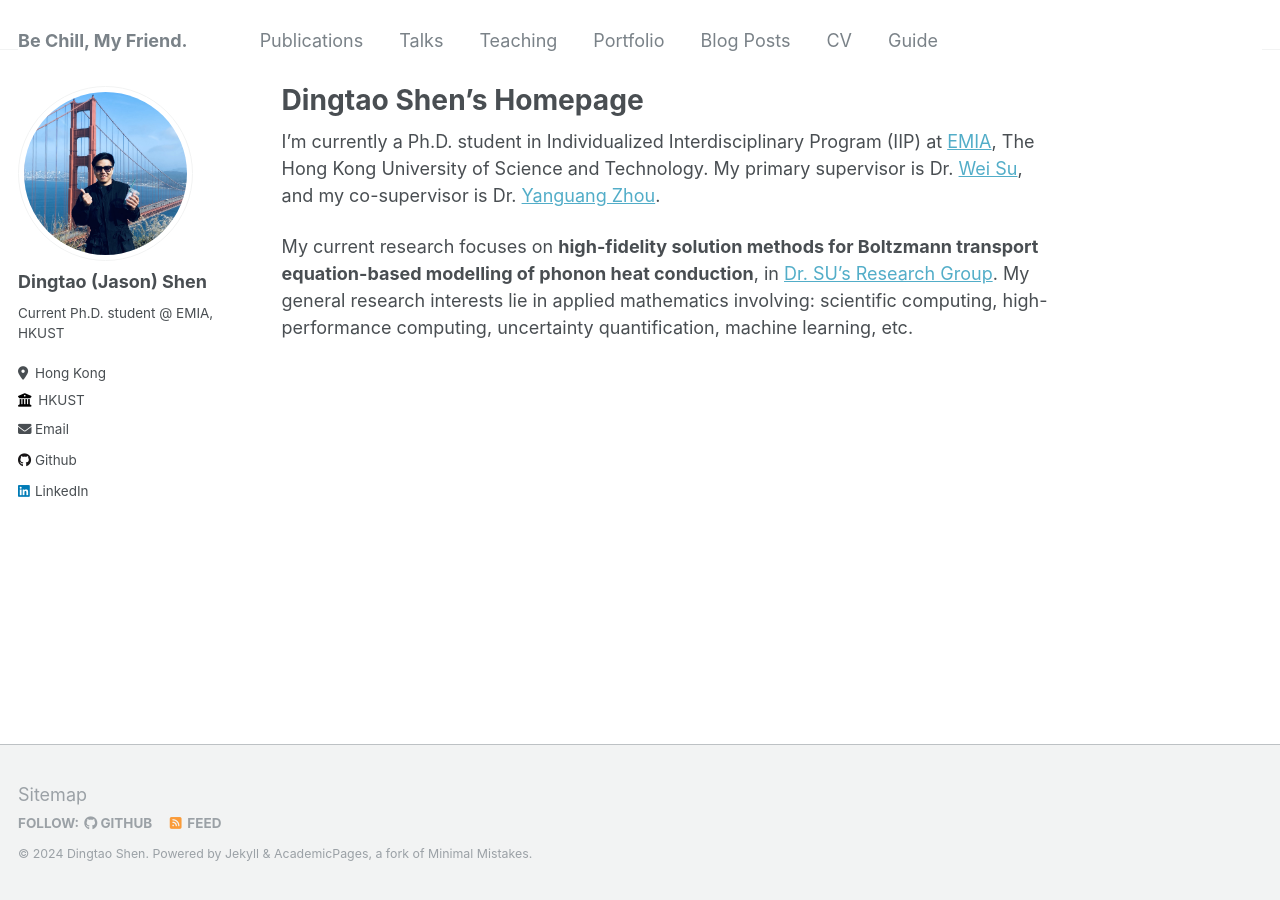
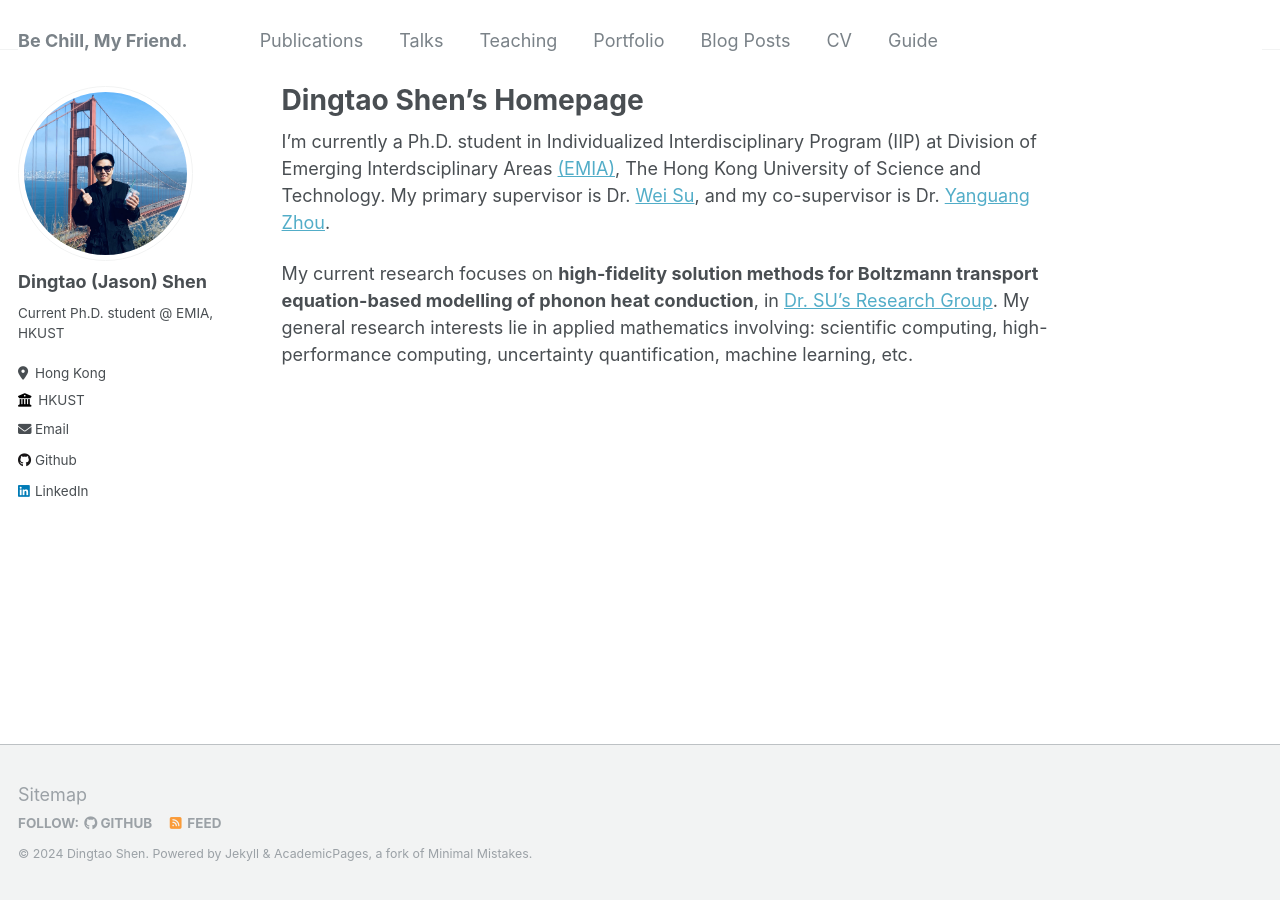
Before and after one commit to dingtao-shen/dingtao-shen.github.io, a Jekyll site: the page built from _pages/about.md, in a window 1280 px wide. Built offline with Jekyll 4.4.1, drawn with Linux system fonts in a browser that asks for light colours.

Commit message:
Update about.md

```diff
--- a/_pages/about.md
+++ b/_pages/about.md
@@ -7,6 +7,6 @@
   - /about.html
 ---
 
-I'm currently a Ph.D. student in Individualized Interdisciplinary Program (IIP) at [EMIA](https://emia.hkust.edu.hk/), The Hong Kong University of Science and Technology. My primary supervisor is Dr. [Wei Su](https://facultyprofiles.hkust.edu.hk/profiles.php?profile=wei-su-weisu), and my co-supervisor is Dr. [Yanguang Zhou](https://seng.hkust.edu.hk/about/people/faculty/yanguang-zhou).
+I'm currently a Ph.D. student in Individualized Interdisciplinary Program (IIP) at Division of Emerging Interdsciplinary Areas [(EMIA)](https://emia.hkust.edu.hk/), The Hong Kong University of Science and Technology. My primary supervisor is Dr. [Wei Su](https://facultyprofiles.hkust.edu.hk/profiles.php?profile=wei-su-weisu), and my co-supervisor is Dr. [Yanguang Zhou](https://seng.hkust.edu.hk/about/people/faculty/yanguang-zhou).
 
 My current research focuses on **high-fidelity solution methods for Boltzmann transport equation-based modelling of phonon heat conduction**, in [Dr. SU's Research Group](https://weisu-mae.github.io/). My general research interests lie in applied mathematics involving: scientific computing, high-performance computing, uncertainty quantification, machine learning, etc.
```
